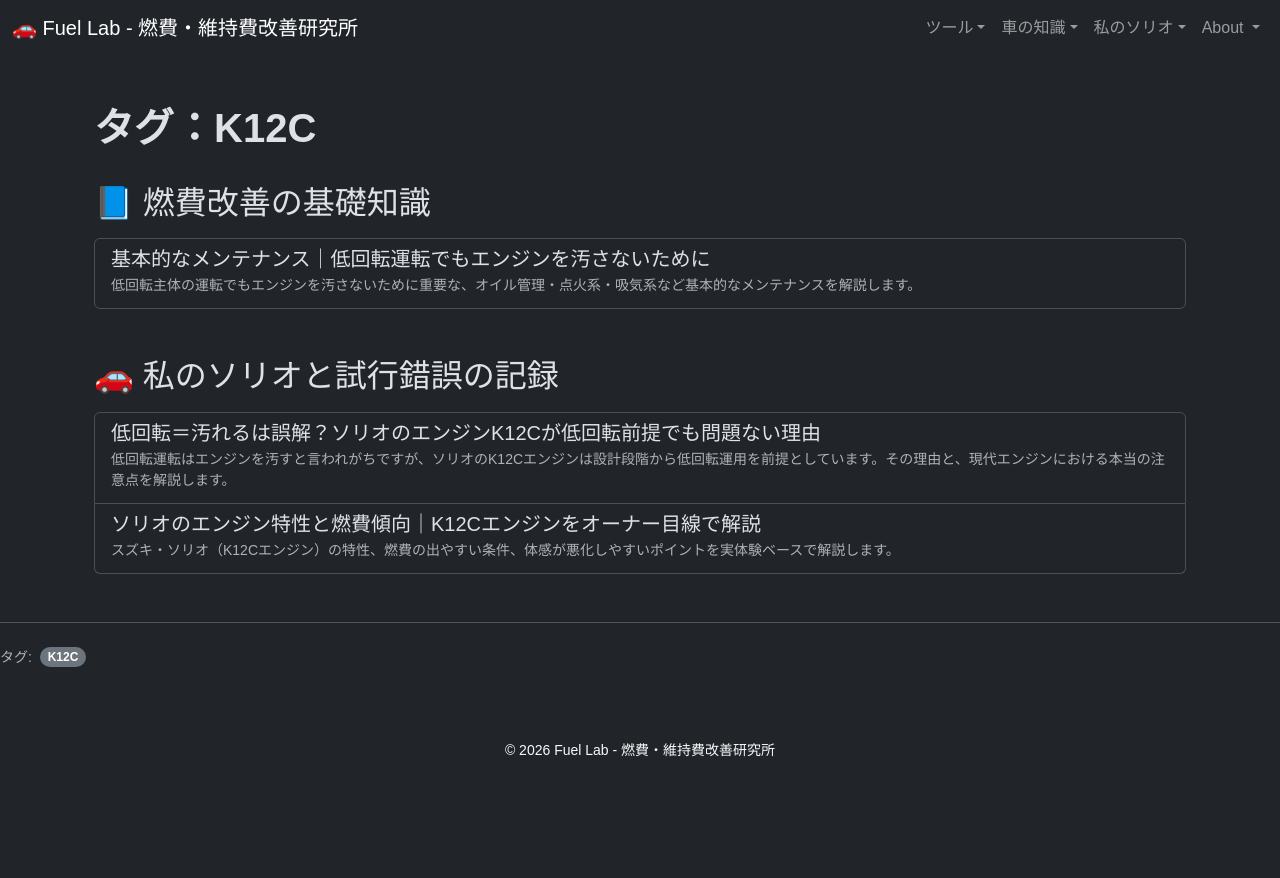
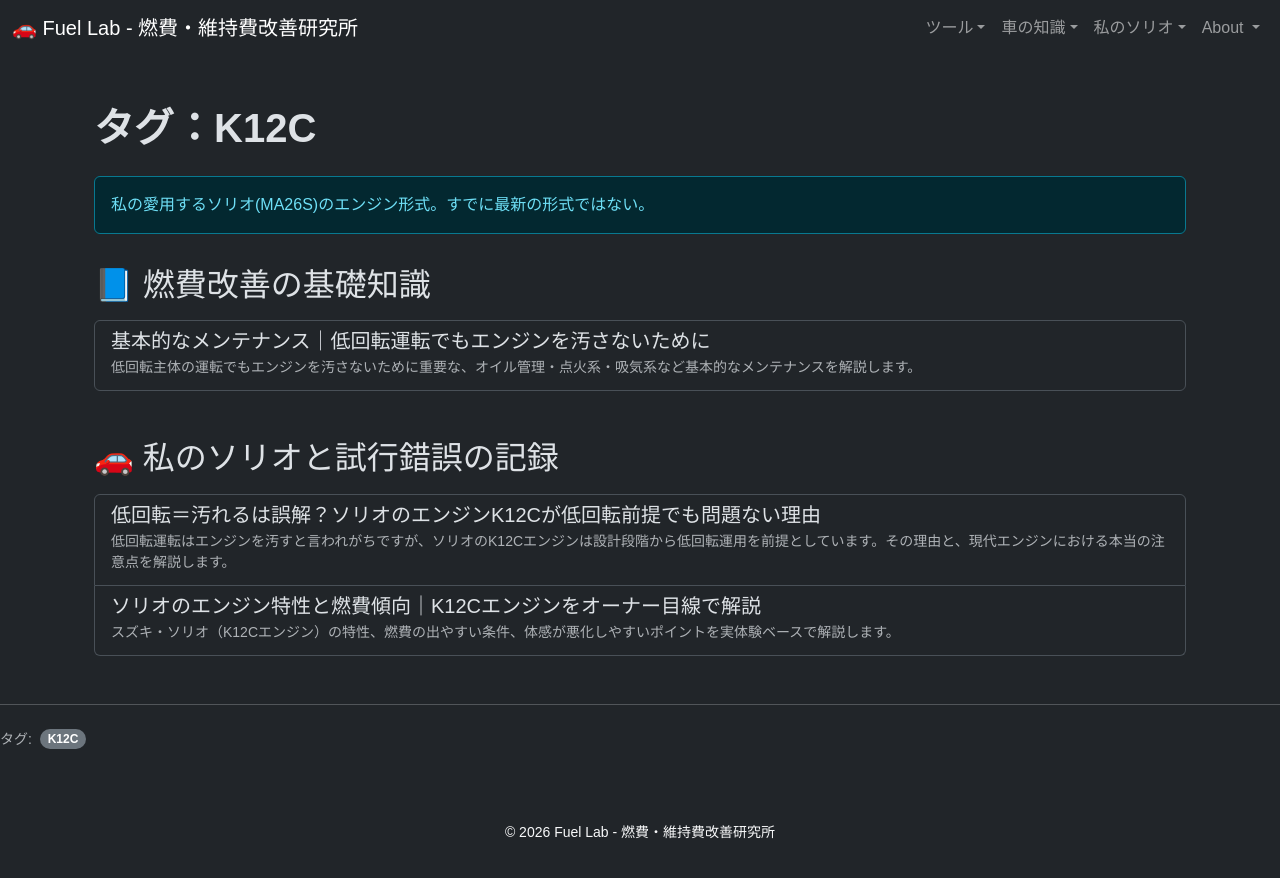
Before and after one commit to funyapar-org/fuel-lab, a Jekyll site: the page built from _tags/k12c.md, in a window 1280 px wide. Shown: the top 878 px of the page. Built offline with Jekyll 4.4.1, drawn with Linux system fonts in a browser that asks for light colours.

Commit message:
k12c.md を更新

```diff
--- a/_tags/k12c.md
+++ b/_tags/k12c.md
@@ -2,4 +2,5 @@
 layout: tag
 tag: k12c
 title: "k12c"
+description: 私の愛用するソリオ(MA26S)のエンジン形式。すでに最新の形式ではない。
 ---
```
